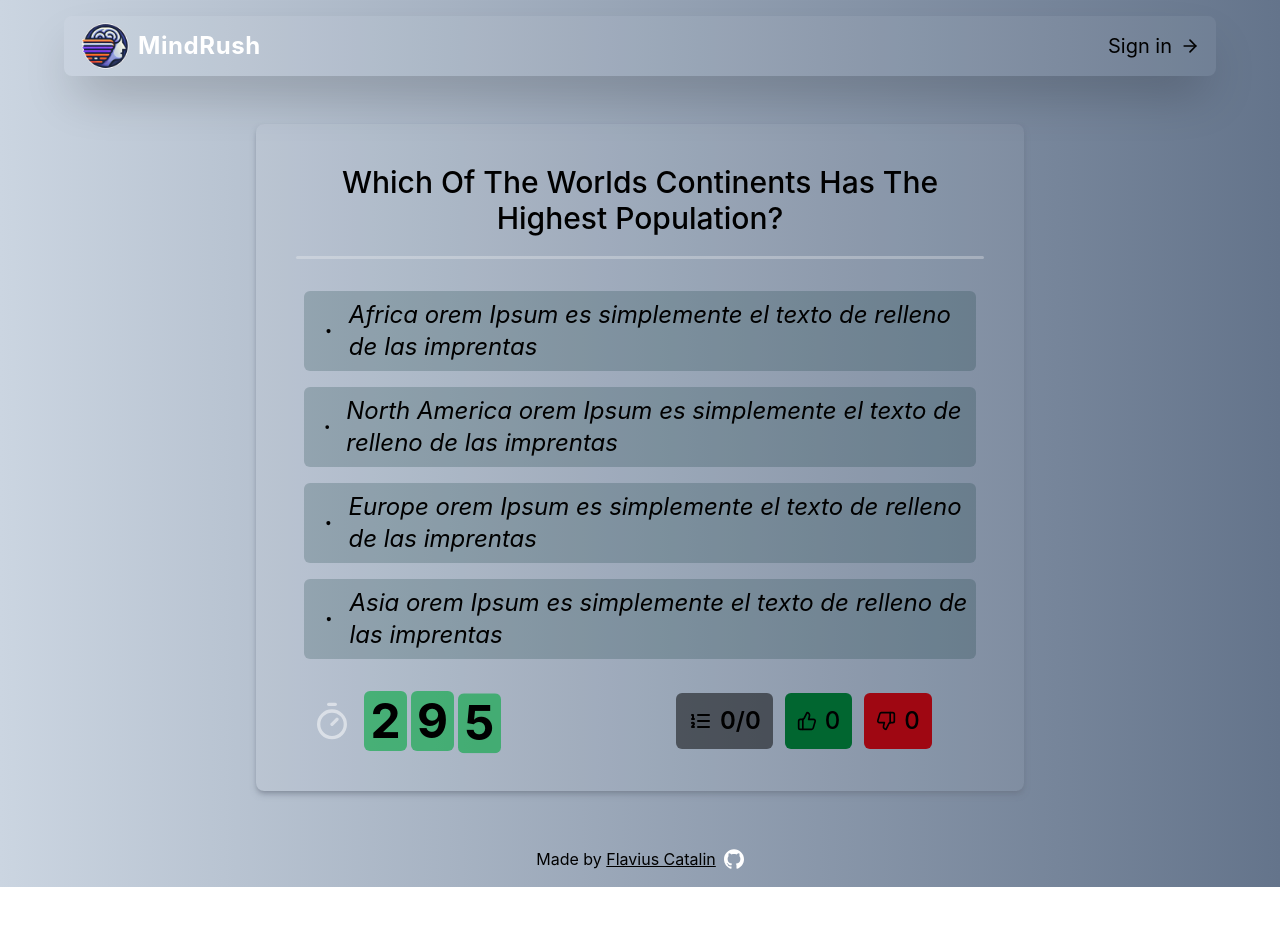
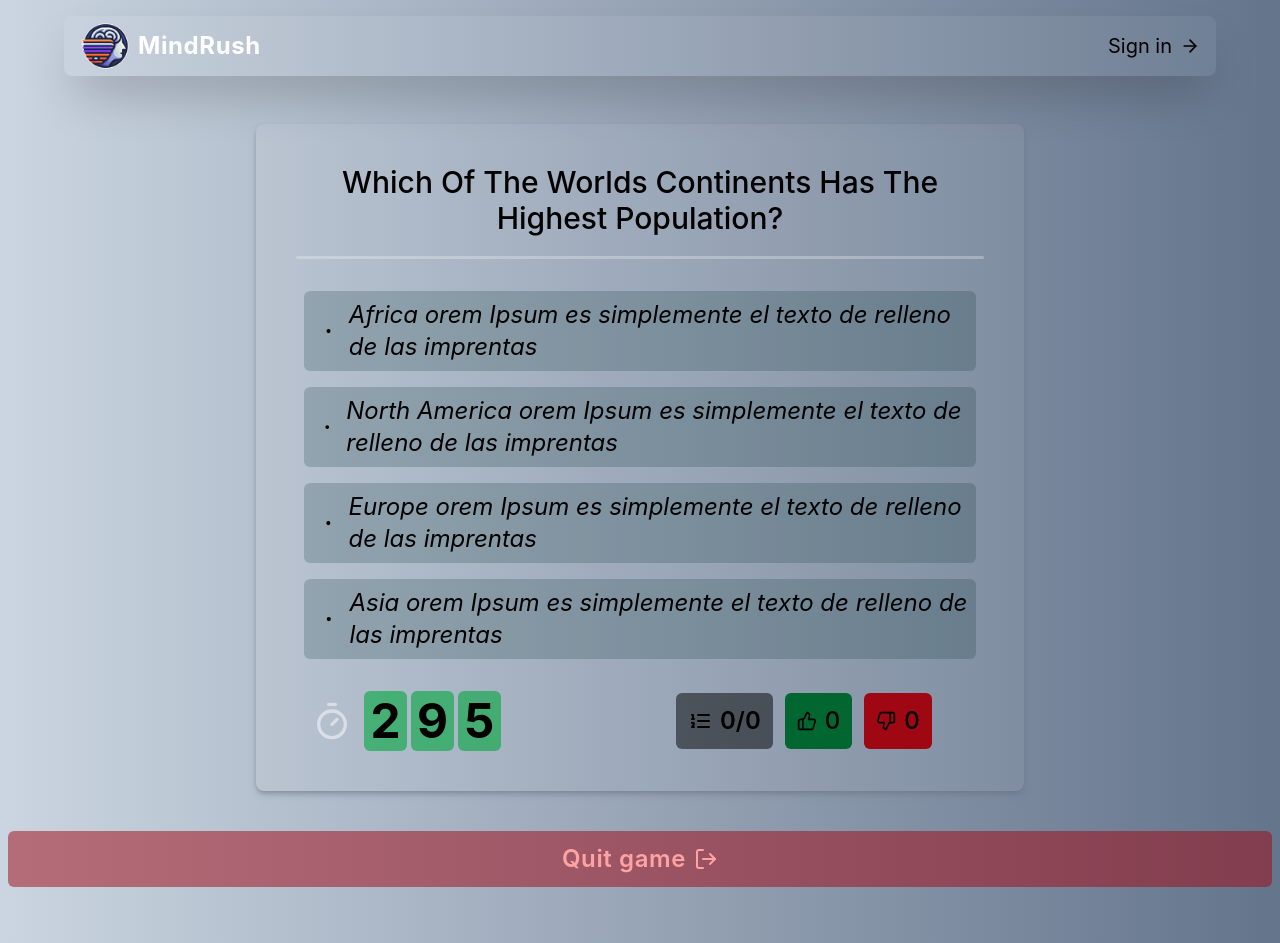
Before and after one commit to kete102/quiz-game, a React (Vite) app: page /game in a window 1280 px wide. Shown: the top 943 px of the page. Before the commit the page ends 887 px from the top, so only its background shows below. Built offline with nearby package versions, Linux system fonts and the light colour scheme; no server answers.

Commit message:
fix: added quita game button

```diff
--- a/src/components/game/Game.tsx
+++ b/src/components/game/Game.tsx
@@ -3,6 +3,8 @@ import CountdownTimer from './CountownTimer'
 import { useEffect, useState } from 'react'
 import GameInfo from './GameInfo'
 import AnswerButton from './AnswerButton'
+import { LogOut } from 'lucide-react'
+import { useNavigate } from '@tanstack/react-router'
 
 function Game() {
 	const [timer, setTimer] = useState<number>(300)
@@ -12,6 +14,11 @@ function Game() {
 		currentQuestionIndex,
 		totalQuestions,
 	} = useGameStore()
+	const navigate = useNavigate()
+
+	const handleQuitGame = () => {
+		navigate({ to: '/' })
+	}
 
 	useEffect(() => {
 		const interval = setInterval(() => {
@@ -57,6 +64,12 @@ function Game() {
 					{/* Progreso y Resultados */}
 				</div>
 			</div>
+			<button
+				className='inline-flex w-full transform cursor-pointer items-center justify-center gap-x-2 rounded-md border-none bg-red-800/50 px-4 py-3 text-xl font-semibold tracking-wide text-red-300 transition-all duration-200 select-none hover:scale-102 hover:border-white hover:shadow-xl active:scale-95 md:text-2xl'
+				onClick={handleQuitGame}
+			>
+				Quit game <LogOut className='size-6' />
+			</button>
 		</div>
 	)
 }
```
